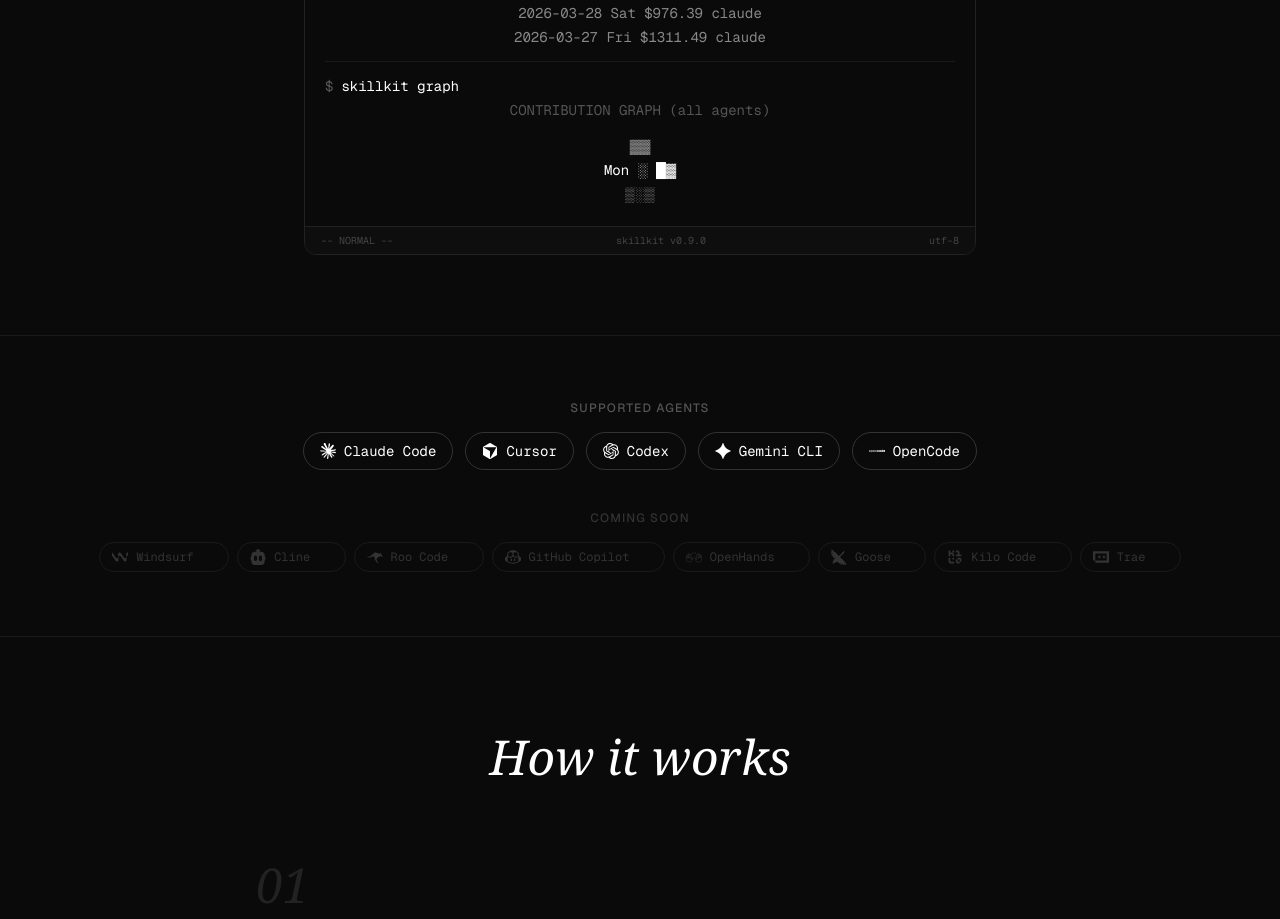
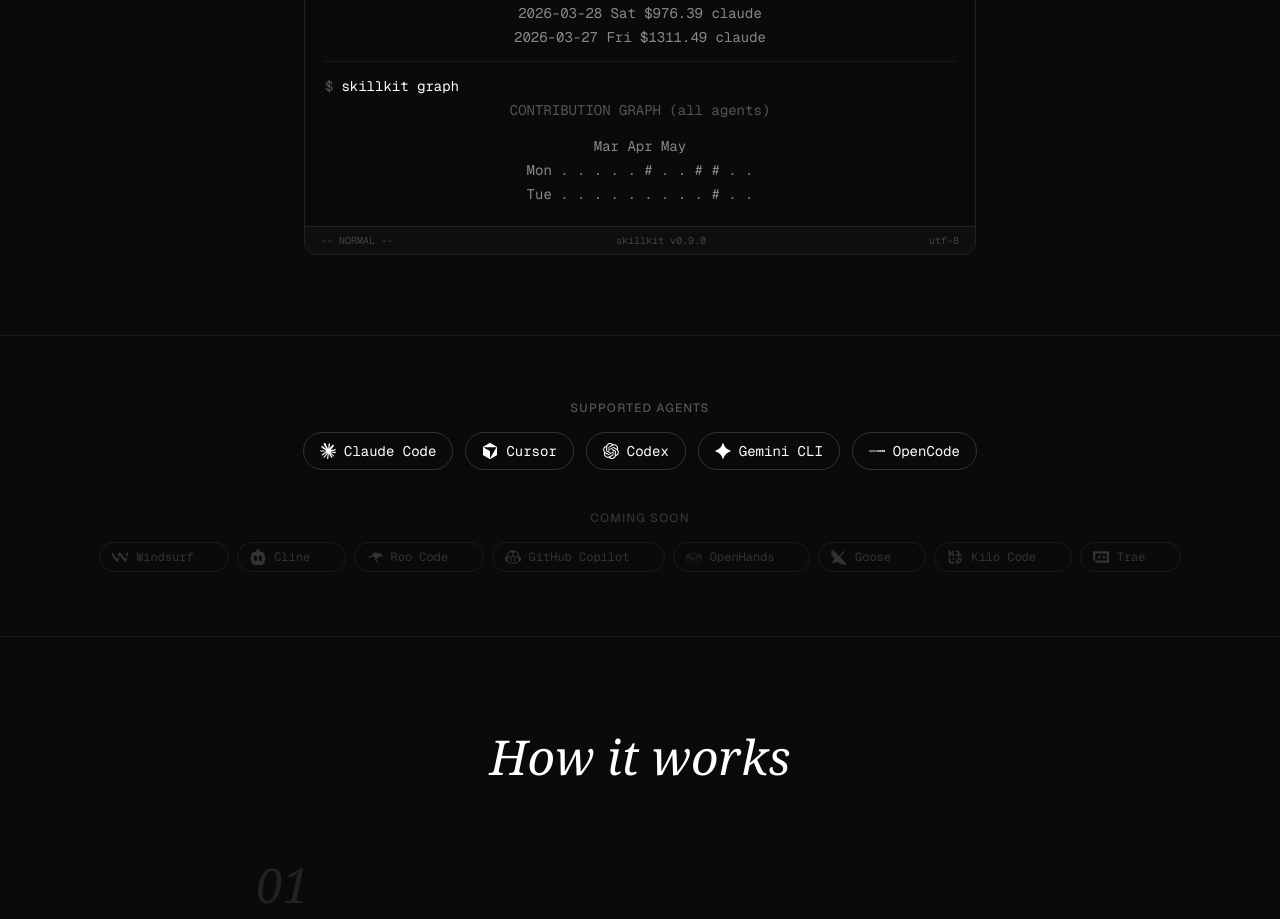
Before and after one commit to crafter-station/skill-kit, a Next.js app in the folder apps/web/: page / in a window 1280 px wide. Shown: the part 900-1819 px from the top of the page. Built offline with nearby package versions, Linux system fonts and the light colour scheme.

Commit message:
fix: replace unicode block chars with ASCII in web terminal graph demo

```diff
--- a/apps/web/src/components/terminal-demo.tsx
+++ b/apps/web/src/components/terminal-demo.tsx
@@ -47,15 +47,16 @@ const STEPS: Step[] = [
 		output: [
 			{ text: "  CONTRIBUTION GRAPH (all agents)", type: "header" },
 			{ text: "", type: "empty" },
-			{ text: "                              ▓▓", type: "output" },
-			{ text: "  Mon                       ░ █▓", type: "highlight" },
-			{ text: "                            ▒░▒", type: "output" },
-			{ text: "  Wed                         █", type: "highlight" },
-			{ text: "                            ░░▓", type: "output" },
-			{ text: "  Fri                       ░▒█", type: "highlight" },
-			{ text: "                            ▒▒█", type: "output" },
+			{ text: "       Mar        Apr        May", type: "output" },
+			{ text: "  Mon  . . . . .  # . . # #  . .", type: "output" },
+			{ text: "  Tue  . . . . .  . . . . #  . .", type: "output" },
+			{ text: "  Wed  . . . . .  . # . . #  # .", type: "highlight" },
+			{ text: "  Thu  . . . . .  # . # . .  . .", type: "output" },
+			{ text: "  Fri  . . . . .  . . . # #  # #", type: "highlight" },
+			{ text: "  Sat  . . . . .  . . . . #  . .", type: "output" },
+			{ text: "  Sun  . . . . .  . . # . .  . #", type: "output" },
 			{ text: "", type: "empty" },
-			{ text: "  Active days: 18  Total: $7859", type: "output" },
+			{ text: "  Active days: 18  Total: $7,859", type: "output" },
 		],
 	},
 ];
```
